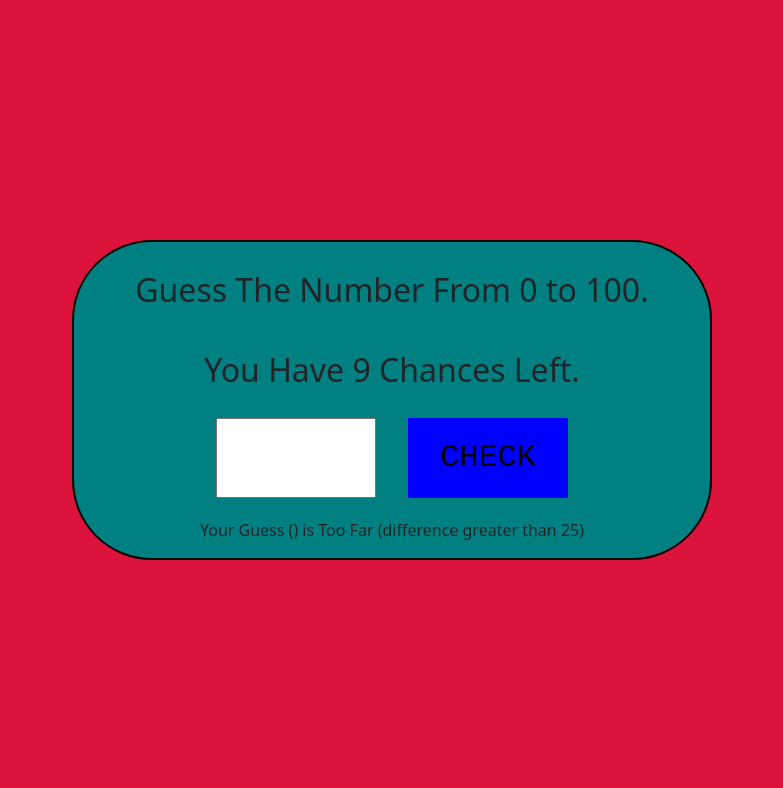
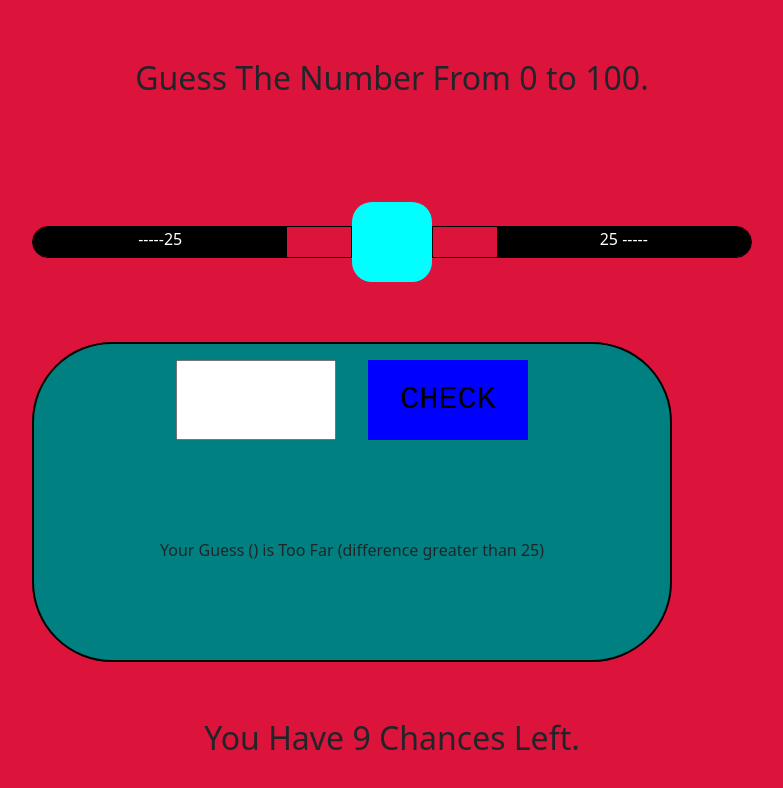
Before and after one commit to Astle-Ligo/Guess-The-Number, a plain HTML site: page index.html in a window 1280 px wide. Both pictures are taken after a click on the button "CHECK". Shown: the whole page, without its empty margins (248-1031 px from the left). Drawn offline with nearby package versions, Linux system fonts and the light colour scheme.

Commit message:
Range Set

```diff
--- a/index.html
+++ b/index.html
@@ -11,11 +11,21 @@
 <body>
     <div class="fluid-container">
         <div class="main-body col-12">
+            <div class="ContentText">
+                <p class="TopText">Guess The Number From 0 to 100.</p>
+            </div>
+            <div id="Ranger">
+                <div id="LeftBar">
+                    <div id="leftbar">
+                    </div>
+                </div>
+                <div id="RangeGuess"></div>
+                <div id="RightBar">
+                    <div id="rightbar">
+                    </div>
+                </div>
+            </div>
             <div class="box">
-                <div class="ContentText">
-                    <p class="TopText">Guess The Number From 0 to 100.</p>
-                </div>
-                <div id="Chance"></div>
                 <div class="InputOutput">
                     <input type="text" id="NumberBox">
                     <button type="submit" id="CheckButton" onclick="Check()">CHECK</button>
@@ -23,6 +33,7 @@
                 <div id="FinalMessage">
                 </div>
             </div>
+            <div id="Chance"></div>
         </div>
     </div>
     <script src="script.js"></script>
--- a/script.js
+++ b/script.js
@@ -1,5 +1,5 @@
 var answer = Math.round(Math.random()*100)
-/*console.log(answer)*/
+console.log(answer)
 
 var FinalMessage = document.getElementById("FinalMessage")
 var message = document.createElement("p")
@@ -7,30 +7,81 @@ var message = document.createElement("p")
 var Chance = document.getElementById("Chance")
 var ChanceMessage = document.createElement("p")
 
+var RangeGuess = document.getElementById("RangeGuess")
+var RangeGuessMessage = document.createElement("h1")
+
+var leftbar = document.getElementById("leftbar")
+var rightbar = document.getElementById("rightbar")
+
+
+var leftbarMessage = document.createElement("p")
+var rightbarMessage = document.createElement("p")
+
+var LeftBar = document.getElementById("LeftBar")
+var RightBar = document.getElementById("RightBar")
+
+var Ranger = document.getElementById("Ranger")
+
 var i=10;
+
+var BarWidth
 
     ChanceMessage.innerHTML = "You Have "+i+" Chances Left.";
     Chance.prepend(ChanceMessage)
 
 function Check(){
-    var guess = document.getElementById("NumberBox").value
+    let guess = document.getElementById("NumberBox").value
     console.log(guess)
 
+    RangeGuessMessage.innerHTML = guess
+    RangeGuess.prepend(RangeGuessMessage)
 
     if(answer == guess){
         window.alert("Your Guess " + guess + " Matched")
         location.reload();
     }
-    else if(Math.abs(guess-answer)<=5)
-        message.innerHTML = "Your Guess (" + guess + ") is Very Close to (difference less than 5)"
-    else if(Math.abs(guess-answer)<=10)
-        message.innerHTML = "Your Guess (" + guess + ") is Too Close (difference less than 10)"
-    else if(Math.abs(guess-answer)<=25)
-        message.innerHTML = "Your Guess (" + guess + ") is A Bit Far (difference less than 25)"
-    else
+    else if(Math.abs(guess-answer)<=5){
+        message.innerHTML = "Your Guess (" + guess + ") is Very Close to (difference less than or 5)"
+        leftbarMessage.innerHTML = (guess - 5) + " ----- "
+        rightbarMessage.innerHTML = "-----" + (+guess + 5)
+        BarWidth = 35
+        LeftBar.style.justifyContent = "flex-end"
+        RightBar.style.justifyContent = "flex-start"
+    }
+    else if(Math.abs(guess-answer)<=10){
+        message.innerHTML = "Your Guess (" + guess + ") is Too Close (difference less than or 10)"
+        leftbarMessage.innerHTML = (guess - 10) + " ----- "
+        rightbarMessage.innerHTML = "-----" + (+guess + 10)
+        BarWidth = 50
+        LeftBar.style.justifyContent = "flex-end"
+        RightBar.style.justifyContent = "flex-start"
+    }
+    else if(Math.abs(guess-answer)<=25){
+        message.innerHTML = "Your Guess (" + guess + ") is A Bit Far (difference less than or 25)"
+        leftbarMessage.innerHTML = (guess - 25) + " ----- "
+        rightbarMessage.innerHTML = "-----" + (+guess + 25)
+        BarWidth = 70
+        LeftBar.style.justifyContent = "flex-end"
+        RightBar.style.justifyContent = "flex-start"
+    }
+    else{
         message.innerHTML = "Your Guess (" + guess + ") is Too Far (difference greater than 25)"
+        leftbarMessage.innerHTML = "----" + (guess - 25)
+        rightbarMessage.innerHTML = (+guess + 25) + " ----- "
+        BarWidth = 80
+        LeftBar.style.justifyContent = "flex-start"
+        RightBar.style.justifyContent = "flex-end"
+    }
+
+    leftbar.prepend(leftbarMessage)
+    rightbar.append(rightbarMessage)
+
+    leftbar.style.width = BarWidth+"%"
+    rightbar.style.width = BarWidth+"%"
 
     FinalMessage.prepend(message)
+
+    Ranger.style.display = "flex"
 
     if((--i==0)&&(answer!=guess)){
         window.alert("Your Chance is Over." + "\n"+"The Answer Was "+ answer)
@@ -41,3 +92,17 @@ function Check(){
     ChanceMessage.innerHTML = "You Have "+i+" Chances Left.";
     Chance.prepend(ChanceMessage)
 }
+document.body.addEventListener('keydown', function(event){
+    const key = event.key;
+    switch (key) {
+        case "ArrowUp":
+            ++guess
+        break;
+        case "ArrowDown":
+            --guess
+        break;
+        case "Enter":
+            Check()
+        break;
+    }
+});
--- a/style.css
+++ b/style.css
@@ -5,9 +5,9 @@
 .main-body{
     background-color: crimson;
     height: 100vh;
-    display: flex;
-    align-items: center;
+    display: grid;
     justify-content: center;
+    align-items: center ;
 }
 .box{
     height: 20rem;
@@ -76,3 +76,46 @@
     font-size: 1rem;
     font-weight: 500;
 }
+#Ranger{
+    display: none;
+    justify-content: center;
+    align-items: center;
+}
+#LeftBar{
+    width: 20rem;
+    height: 2rem;
+    border: solid 1px black;
+    display: flex;
+    border-radius: 25rem 0 0 25rem;
+}
+#RightBar{
+    width: 20rem;
+    height: 2rem;
+    border: solid 1px black;
+    display: flex;
+    border-radius: 0 25rem 25rem 0;
+}
+#RangeGuess{
+    width: 5rem;
+    aspect-ratio: 1;
+    background-color: aqua;
+    border-radius: 20px;
+    display: flex;
+    align-items: center;
+    justify-content: center;
+}
+#leftbar ,#rightbar{
+    height: 100%;
+    background-color: black;
+    display: flex;
+    justify-content: center;
+}
+#leftbar{
+    border-radius: 25rem 0 0 25rem;
+}
+#rightbar{
+    border-radius: 0 25rem 25rem 0;
+}
+#leftbar, #rightbar p{
+    color: white;
+}
```
